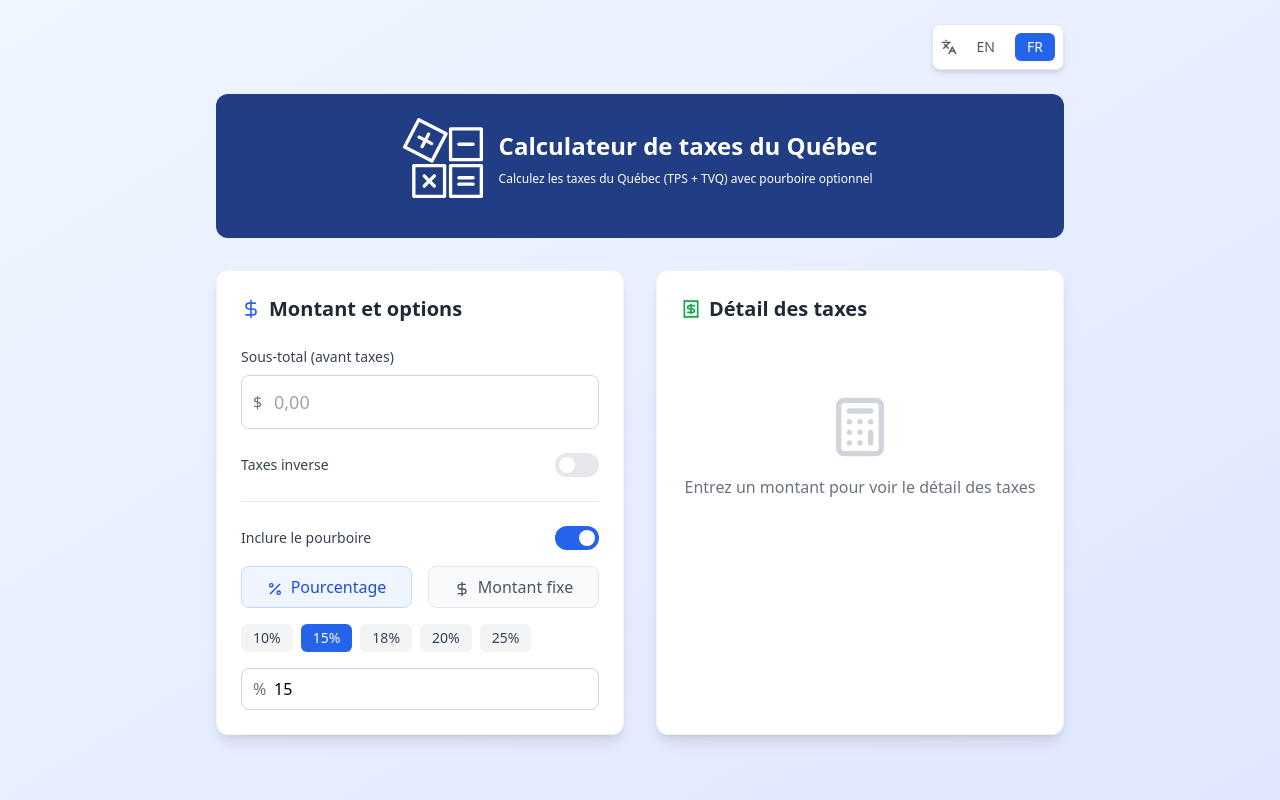
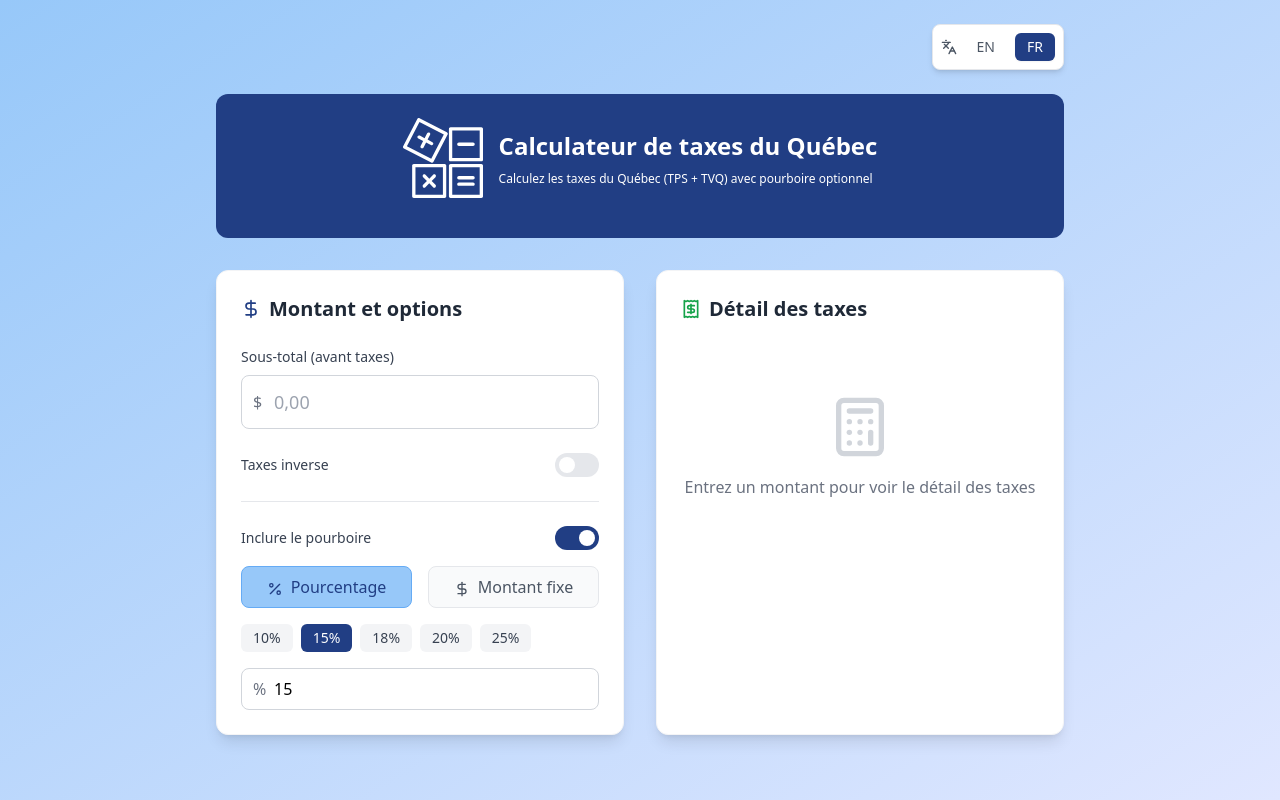
Before and after one commit to hubformation-benoit/taxes-bolt-ia, a React (Vite) app: page / in a window 1280 px wide. Built offline with nearby package versions, Linux system fonts and the light colour scheme.

Commit message:
Ajuster le bleu

```diff
--- a/tailwind.config.js
+++ b/tailwind.config.js
@@ -2,7 +2,17 @@
 export default {
   content: ['./index.html', './src/**/*.{js,ts,jsx,tsx}'],
   theme: {
-    extend: {},
+    extend: {
+      colors: {
+        blue: {
+          '50': '#97c8f9',
+          '200': '#65abf5',
+          '600': '#213e84',
+          '700': '#213e84',
+          '900': '#213e84',
+        },
+      },
+    },
   },
   plugins: [],
 };
```
